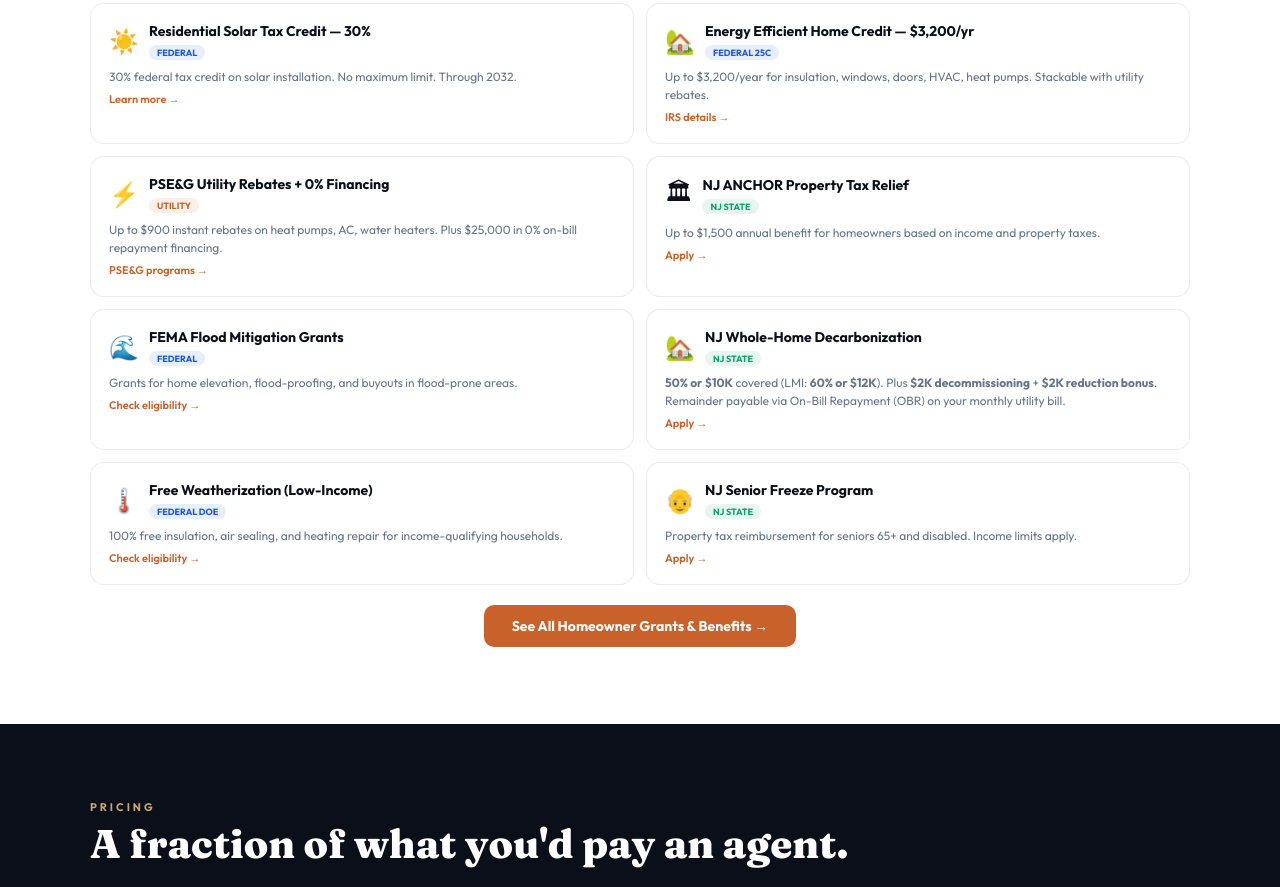
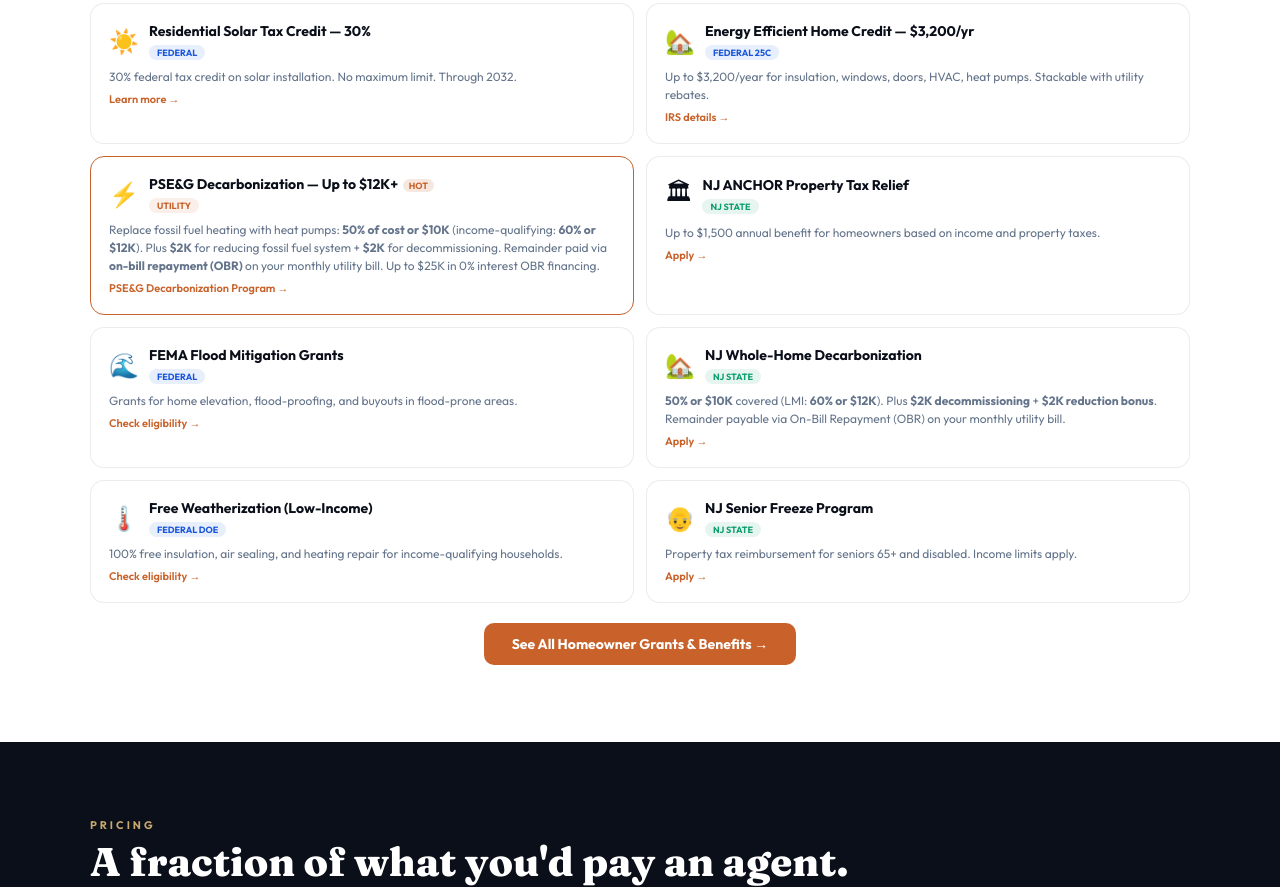
Before and after one commit to RosaliaGroup/emporionpros, a website: page for-owners.html in a window 1280 px wide. Shown: the part 2650-3537 px from the top of the page. Drawn offline with Linux system fonts and the light colour scheme.

Commit message:
Add files via upload

```diff
--- a/for-owners.html
+++ b/for-owners.html
@@ -140,10 +140,10 @@
       <p style="font-size:12px;color:var(--slate);line-height:1.5">Up to $3,200/year for insulation, windows, doors, HVAC, heat pumps. Stackable with utility rebates.</p>
       <a href="https://www.irs.gov/credits-deductions/energy-efficient-home-improvement-credit" target="_blank" style="font-size:11px;color:var(--copper);font-weight:600;margin-top:6px;display:inline-block">IRS details →</a>
     </div>
-    <div class="card" style="padding:18px">
-      <div style="display:flex;align-items:center;gap:10px;margin-bottom:8px"><span style="font-size:24px">⚡</span><div><div style="font-size:14px;font-weight:700">PSE&G Utility Rebates + 0% Financing</div><span style="font-size:9px;font-weight:700;padding:2px 8px;border-radius:10px;background:rgba(200,98,42,.1);color:#c8622a">UTILITY</span></div></div>
-      <p style="font-size:12px;color:var(--slate);line-height:1.5">Up to $900 instant rebates on heat pumps, AC, water heaters. Plus $25,000 in 0% on-bill repayment financing.</p>
-      <a href="https://homeenergy.pseg.com/heatingandcooling" target="_blank" style="font-size:11px;color:var(--copper);font-weight:600;margin-top:6px;display:inline-block">PSE&G programs →</a>
+    <div class="card" style="padding:18px;border-color:var(--copper)">
+      <div style="display:flex;align-items:center;gap:10px;margin-bottom:8px"><span style="font-size:24px">⚡</span><div><div style="font-size:14px;font-weight:700">PSE&G Decarbonization — Up to $12K+ <span style="font-size:9px;font-weight:700;padding:1px 6px;border-radius:8px;background:rgba(200,98,42,.15);color:var(--copper);margin-left:2px">HOT</span></div><span style="font-size:9px;font-weight:700;padding:2px 8px;border-radius:10px;background:rgba(200,98,42,.1);color:#c8622a">UTILITY</span></div></div>
+      <p style="font-size:12px;color:var(--slate);line-height:1.5">Replace fossil fuel heating with heat pumps: <b>50% of cost or $10K</b> (income-qualifying: <b>60% or $12K</b>). Plus <b>$2K</b> for reducing fossil fuel system + <b>$2K</b> for decommissioning. Remainder paid via <b>on-bill repayment (OBR)</b> on your monthly utility bill. Up to $25K in 0% interest OBR financing.</p>
+      <a href="https://homeenergy.pseg.com/heatingandcooling" target="_blank" style="font-size:11px;color:var(--copper);font-weight:600;margin-top:6px;display:inline-block">PSE&G Decarbonization Program →</a>
     </div>
     <div class="card" style="padding:18px">
       <div style="display:flex;align-items:center;gap:10px;margin-bottom:8px"><span style="font-size:24px">🏛</span><div><div style="font-size:14px;font-weight:700">NJ ANCHOR Property Tax Relief</div><span style="font-size:9px;font-weight:700;padding:2px 8px;border-radius:10px;background:rgba(14,159,110,.1);color:#0e9f6e">NJ STATE</span></div></div>
```
Also changed, not shown: for-managers.html (+1 -1 lines), grants.html (+4 -4 lines).
